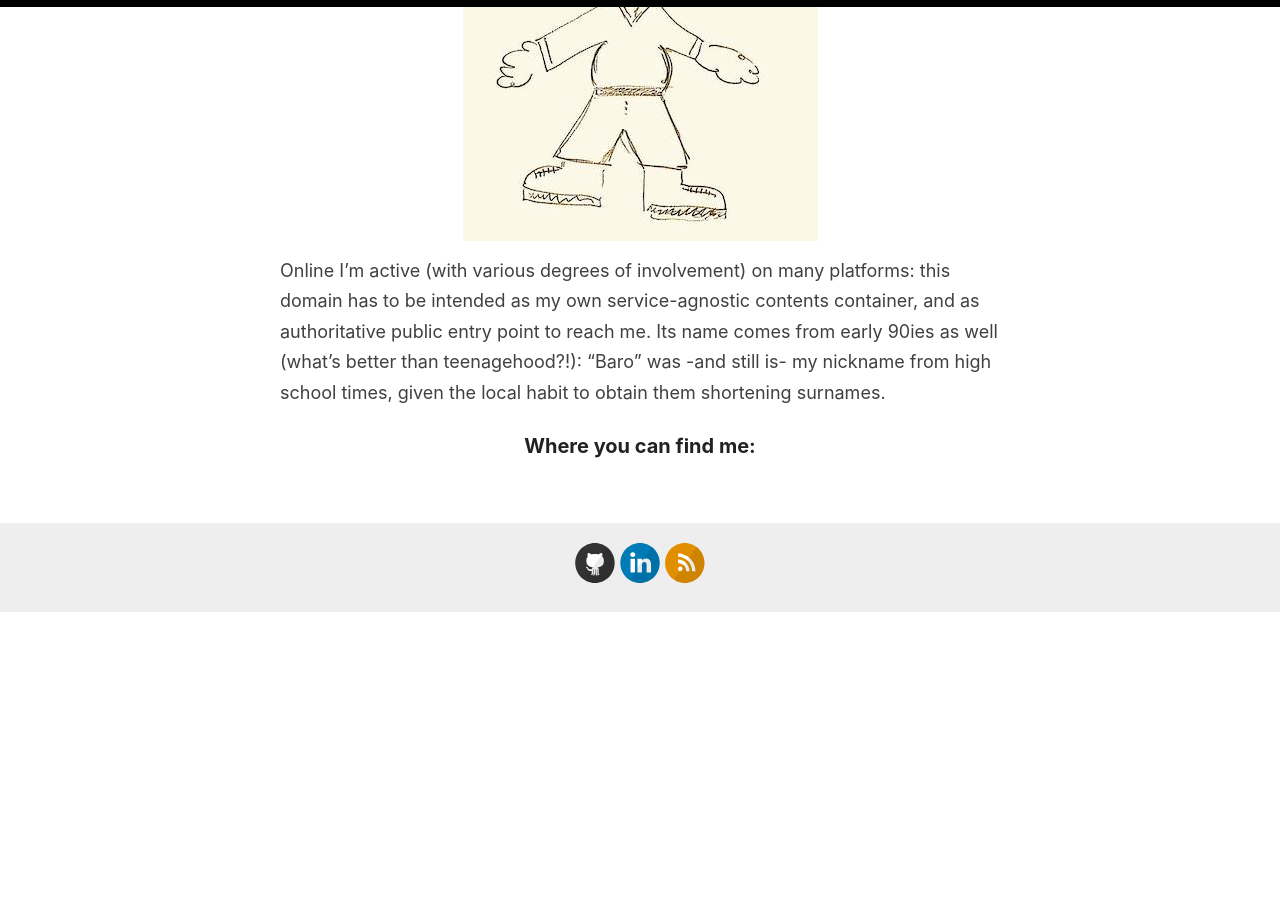
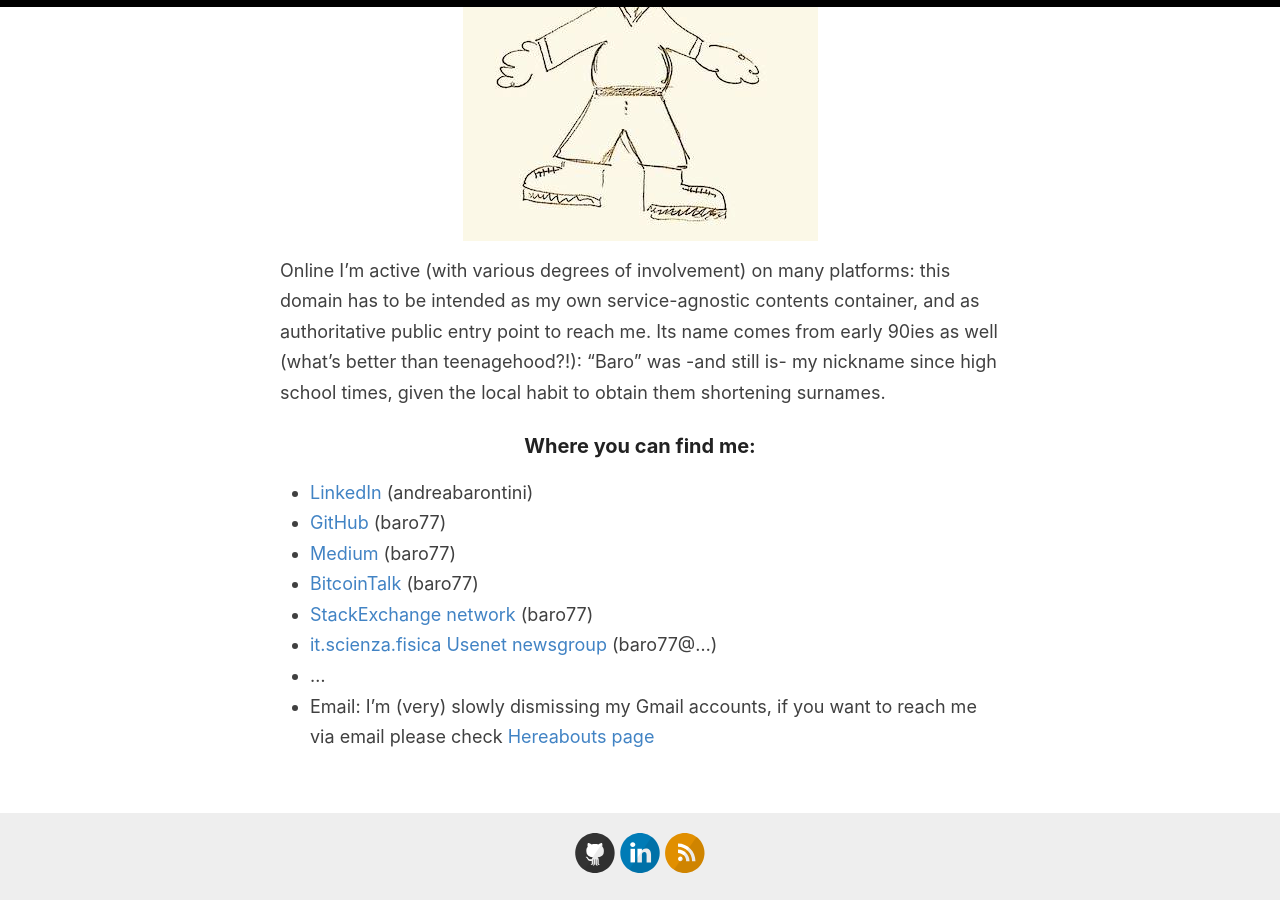
Before and after one commit to baro77/baro77.github.io, a Jekyll site: the page built from _pages/me.md, in a window 1280 px wide and 900 px high, scrolled down 771 px. Built offline with Jekyll 4.4.1, drawn with Linux system fonts in a browser that asks for light colours; before the commit the page ends 1383 px from its top, so only the background shows below that.

Commit message:
added "whre you can find me"

```diff
--- a/_pages/me.md
+++ b/_pages/me.md
@@ -12,6 +12,15 @@ A bit longer, I'm one of those late-70ies guys grown up with C=64 and Lego brick
 
 ![Baro in the 90ies](/images/me.jpg)
 
-Online I'm active (with various degrees of involvement) on many platforms: this domain has to be intended as my own service-agnostic contents container, and as authoritative public entry point to reach me. Its name comes from early 90ies as well (what's better than teenagehood?!): "Baro" was -and still is- my nickname from high school times, given the local habit to obtain them shortening surnames.
+Online I'm active (with various degrees of involvement) on many platforms: this domain has to be intended as my own service-agnostic contents container, and as authoritative public entry point to reach me. Its name comes from early 90ies as well (what's better than teenagehood?!): "Baro" was -and still is- my nickname since high school times, given the local habit to obtain them shortening surnames.
 
 ### Where you can find me:
+
+- [LinkedIn](https://www.linkedin.com/in/andreabarontini) (andreabarontini)
+- [GitHub](https://github.com/baro77) (baro77)
+- [Medium](https://baro77.medium.com) (baro77)
+- [BitcoinTalk](https://bitcointalk.org/index.php?action=profile;u=2686223) (baro77)
+- [StackExchange network](https://stackexchange.com/users/20675050/baro77) (baro77)
+- [it.scienza.fisica Usenet newsgroup](nntp://it.scienza.fisica) (baro77@...)
+- ...
+- Email: I'm (very) slowly dismissing my Gmail accounts, if you want to reach me via email please check [Hereabouts page](https://www.bybaro.it/hereabouts/)
```
